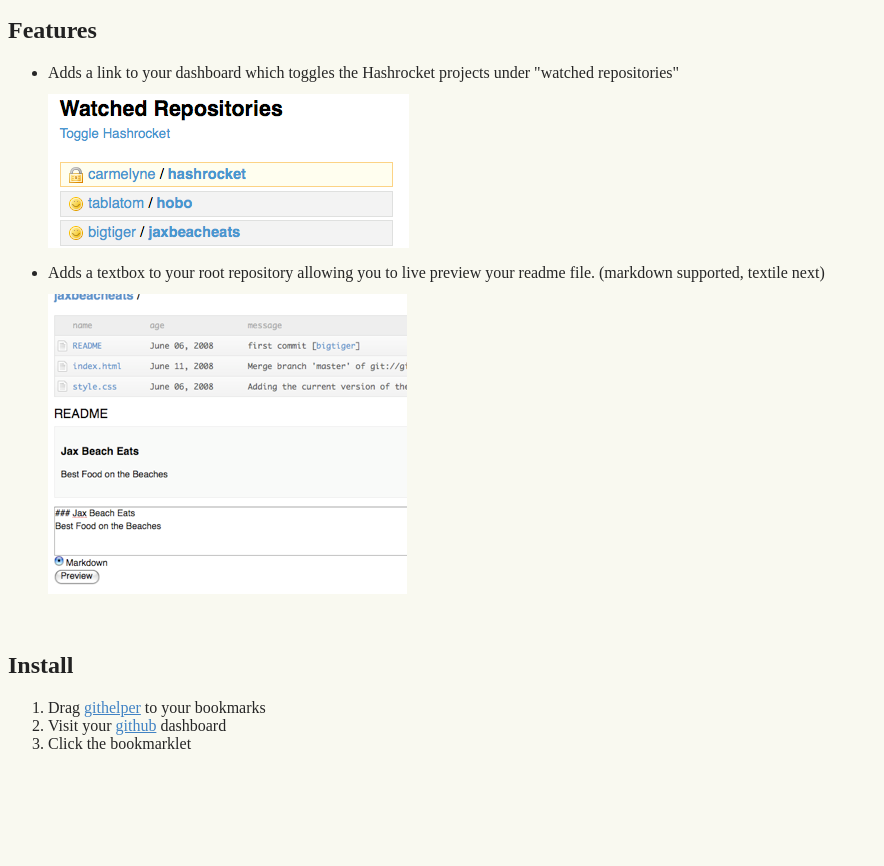
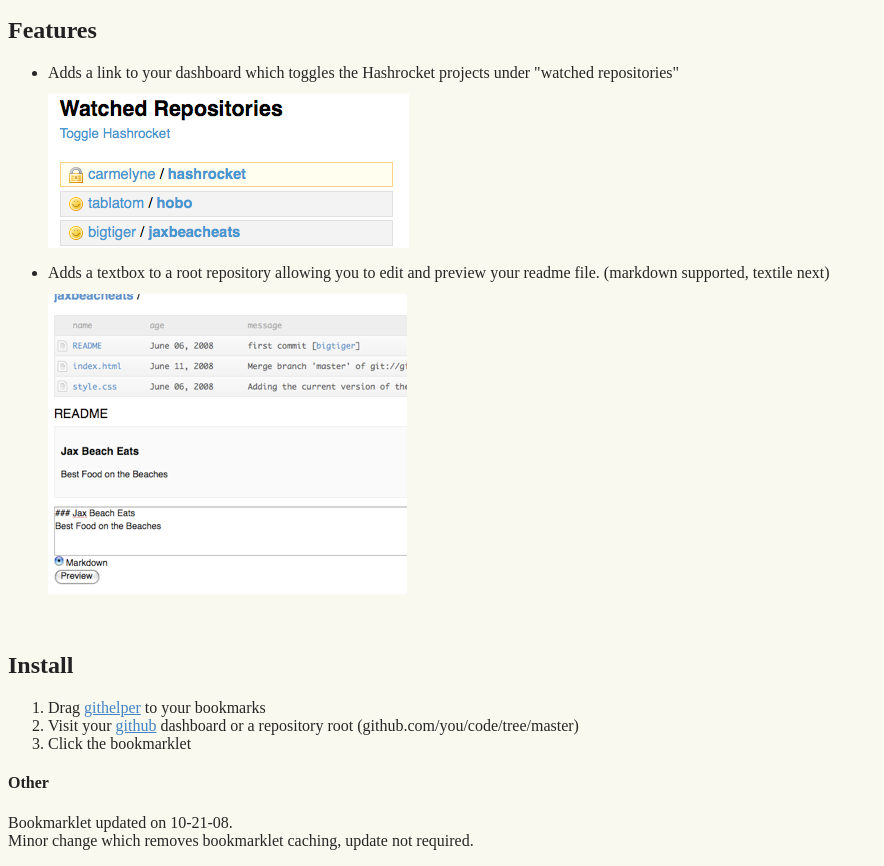
Before and after one commit to sandro/githubber, a plain HTML site: page index.html in a window 1280 px wide. Shown: the part 87-953 px from the top of the page, without its empty margins (0-884 px from the left). Before the commit the page ends 856 px from the top, so only its background shows below. Drawn offline with Linux system fonts and the light colour scheme.

Commit message:
updated homepage

```diff
--- a/index.html
+++ b/index.html
@@ -17,19 +17,21 @@
 <ul>
   <li>Adds a link to your dashboard which toggles the Hashrocket projects under "watched repositories"</li>
   <li class='img'><img src="images/githelper-toggle.png" /></li>
-  <li>Adds a textbox to your root repository allowing you to live preview your readme file. (markdown supported, textile next)</li>
+  <li>Adds a textbox to a root repository allowing you to edit and preview your readme file. (markdown supported, textile next)</li>
   <li class='img'><img src="images/githelper-markdown.png" /></li>
 </ul>
 <br />
-<p>
 <h2>Install</h2>
 <ol>
   <li>Drag
   <a href="javascript:(function(){s=document.createElement('script');%20s.type='text/javascript';%20s.src='http://turriate.com/media/githelper/helper.js?'+(new Date).getTime();%20document.body.appendChild(s);%20})();">githelper</a>
   to your bookmarks</li>
-  <li>Visit your <a href="http://github.com">github</a> dashboard</li>
+  <li>Visit your <a href="http://github.com">github</a> dashboard or a repository root (github.com/you/code/tree/master)</li>
   <li>Click the bookmarklet</li>
 </ol>
+<h4>Other</h4>
+<p>Bookmarklet updated on 10-21-08.<br />
+Minor change which removes bookmarklet caching, update not required.
 </p>
 <script src="http://www.google-analytics.com/urchin.js" type="text/javascript">
 </script>
```
